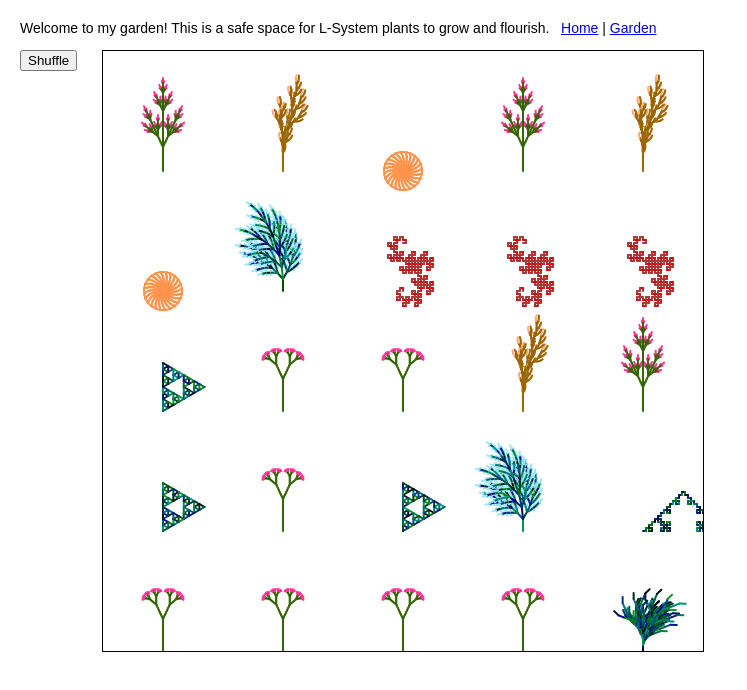
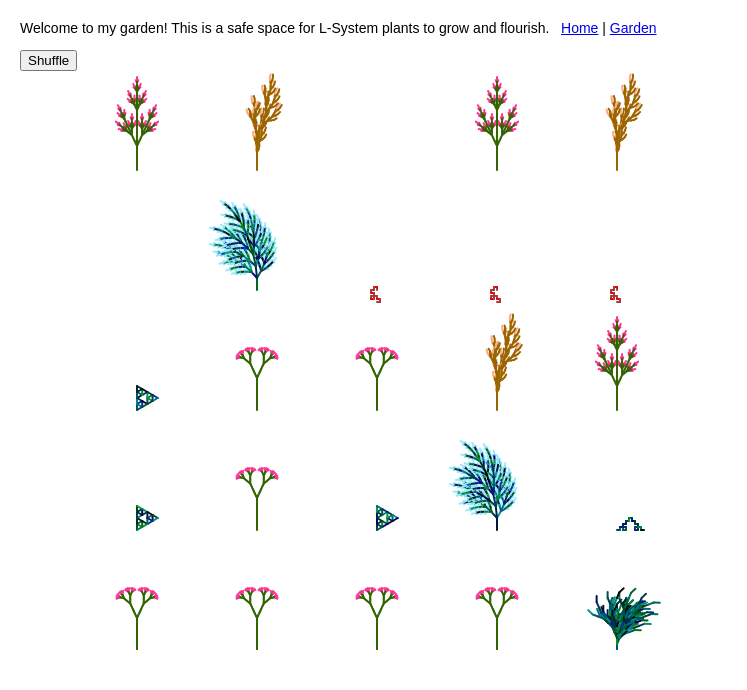
Before and after one commit to hd23408/reactive-garden, a React (Create React App) app: page /garden in a window 1280 px wide. Shown: the top 690 px of the page, without its empty margins (0-747 px from the left). Built offline with nearby package versions, Linux system fonts and the light colour scheme.

Commit message:
Added ability to set slightly random values for some properties, and to choose whether or not to see the growth steps

```diff
--- a/src/Home.js
+++ b/src/Home.js
@@ -7,34 +7,32 @@
   constructor(props) {
     super(props)
 
-
-
-
     const allOrgs = Organisms.toList();
     const numOrgs = allOrgs.size;
     var randomIndex = Math.floor(Math.random() * Math.floor(numOrgs));
     var rules = allOrgs.get(randomIndex).rules;
+
     this.initialState = {
-      rule: rules,
+      rule: Object.assign({}, rules, {addGrowSteps: true})
     }
 
     this.state = this.initialState
   }
 
-  handleSubmit = newRule => {
+  handleSubmit = (newRule) => {
     this.setState({ rule: newRule });
   }
 
 
   render() {
-    const { rule } = this.state
+    const { rule } = this.state;
 
     return (
     <div>
-      <div className="container">
-        <Form handleSubmit={this.handleSubmit} rule={rule} />
-        <LSystem rule={rule} colorful="true"/>
+      <div className="drawArea">
+        <LSystem rule={rule} />
       </div>
+      <Form handleSubmit={this.handleSubmit} rule={rule} />
     </div>
     )
   };
--- a/src/LSystem.js
+++ b/src/LSystem.js
@@ -17,7 +17,7 @@
         fColor,
         gColor,
         bangColor: The color codes to use for F, G, and ! lines respectively (defaults to "random")
-        grow: Boolean saying whether to draw the growing process or jump straight to the final design
+        currentRule: Boolean saying whether to draw the growing process or jump straight to the final design
     */
     super(props);
 
@@ -33,6 +33,7 @@
         needsToGrow: For complicated React reasons, a boolean indicating whether or not
             we've gone through the "growing" render process for this particular L-System
     */
+
     this.state = {
       turtleInstructions: Immutable.List(),
       turtleLines: Immutable.List(),
@@ -48,18 +49,15 @@
   drawLSystem() {
     const currentRule = this.props.rule;  // The information about how to build the system
     var instructions = currentRule.axiom; // The starting point
-    var addGrowSteps = true; // Whether or not to add all of the "steps" to show "growth"
+    var addGrowSteps = ('addGrowSteps' in currentRule &&
+      currentRule.addGrowSteps); // Whether or not to add all of the "steps" to show "growth"
     var replacements = []; // The actual replacement rules to perform (a list of objects
                            // with "findString" and "newString" keys)
-
-    if ('grow' in this.props) addGrowSteps =
-      (this.props.grow.toLowerCase() === 'true'); // Whether or not to draw the "growth" of the organism
 
     const debug = false; // Will output to console.log with replacement string information
 
     // Parse the replacement instructions
-
-    for(const replacement of currentRule.replacements.split(',')) {
+    for (const replacement of currentRule.replacements.split(',')) {
       const rule = replacement.split('=');
       const subst = {findString: rule[0].replace(/\(/,"").trim(), newString: rule[1].replace(/\)/,"").trim()};
       replacements.push(subst);
@@ -149,10 +147,13 @@
 
 
   /*
-    Utility function for converting to radians to make the math easier
+    Utility functions to make the math easier
   */
   toRadians(angle) {
     return angle * (Math.PI / 180);
+  }
+  randomInteger(min, max) {
+    return Math.floor(Math.random() * (max - min + 1) ) + min;
   }
 
   /*
@@ -162,98 +163,123 @@
     process in order to be visible
   */
   runTurtle(item) {
-
+    // Get the base, constant information about this rule
     const instructions = item;
     const currentRule = this.props.rule;
-    const colorful = ('colorful' in this.props && this.props.colorful.toLowerCase() === 'true');
+    const ruleAngle = Number(currentRule.angle);
+    const ruleStep = Number(currentRule.step);
 
-    var fColor = "random";
+    // Set our initial colors
+    var fColor = "RANDOM";
     if ('fColor' in currentRule) fColor = currentRule.fColor;
     fColor = fColor.toUpperCase();
-
-    var gColor = "random";
+    var gColor = "RANDOM";
     if ('gColor' in currentRule) gColor = currentRule.gColor;
     gColor = gColor.toUpperCase();
-
-    var bangColor = "random";
+    var bangColor = "RANDOM";
     if ('bangColor' in currentRule) bangColor = currentRule.bangColor;
     bangColor = bangColor.toUpperCase();
 
+    // Set our initial angle and X/Y coordinates
     var currentAngle = 90;
     var currentX = Number(currentRule.startX);
     var currentY = Number(currentRule.startY);
     var locations = Immutable.Stack();
 
     // This structure is what we'll ultimately add to this.state.turtleLines;
-    // note that it's hidden by default
+    // Note that it's hidden by default in the CSS (the "grow" function shows it)
     var turtleLines = {
-      visibility: "hidden drawArea",
+      visibility: "hidden drawing",
       lines: Immutable.List(),
     };
 
-    const angle = Number(currentRule.angle);
-    const step = Number(currentRule.step);
+    // Initial values for variables that we'll use in the loop
+    var stepColor = "#000000";
+    var stepSize = ruleStep;
+    var turnAngle = ruleAngle;
+    var turnDirection = '+';
 
-    var colorSeed = 1;
-    var newColor = "#000000";
-
-    // For each character in the string
+    // Okay, now loop over each character in the string
     for (var i = 0; i < instructions.length; i++) {
       const c = instructions.charAt(i).toUpperCase();
 
-      // If we want this to be 'colorful' then just for variety,
-      // let's add a random color (in the blue/green
-      // colorspace) to each line we draw.
-      // TODO: Make this ombre as it recurses or something clever like that
-      if (colorful) {
-        colorSeed = Math.floor(Math.random() * Math.floor(9999));
-        newColor = "#00" + String(colorSeed).padStart(4, '0');
-      }
+      // F and G mean "draw the turtle one interval"
+      if (c === 'F' || c === 'G' || c === '!') {
 
-      if (c === 'F' || c === 'G') {
-        // If it's an "F" or a "G", add a line and move the turtle
-        const point1 = new Immutable.Map({x: currentX, y: currentY,});
-        currentX = currentX + step * Math.cos(this.toRadians(currentAngle));
-        currentY = currentY - step * Math.sin(this.toRadians(currentAngle));
-        const point2 = new Immutable.Map({x: currentX, y: currentY,});
+        // Set the color
+        if (c === 'F') {
+          stepColor = fColor;
+        } else if (c === 'G') {
+          stepColor = gColor;
+        } else if (c ==='!') {
+          stepColor = bangColor;
+        }
+        if (stepColor === 'RANDOM') {
+          stepColor = "#00" + String(this.randomInteger(0, 9999)).padStart(4, '0');
+        }
 
-        if (c === 'F' && fColor !== 'RANDOM') newColor = fColor;
-        if (c === 'G' && gColor !== 'RANDOM') newColor = gColor;
+        // Set the length; start with what the rule says
+        stepSize = ruleStep;
 
-        turtleLines.lines = turtleLines.lines.push(Immutable.Map({
-          line: Immutable.List([point1, point2]),
-          color: newColor,
-        }));
+        // Assuming it's not a "!" (we handle !s differently, below),
+        // Set the step size based on what the "wrongStepChance"
+        // is set to. (If the step size is supposed to be "wrong",
+        // the set it to a random size between 1 and twice the current step.)
+        if (c !== '!' && Math.random() < currentRule.wrongStepChance) {
+          stepSize = this.randomInteger(1, (2 * ruleStep));
+        }
 
-      } else if (c === '!') {
         // If it's an exclamation point, we need to find out how big it's
         // supposed to be depending on how many "*"s come after it
-        var n = 1;
-        while (i + n < instructions.length && instructions.charAt(i + n) === '*') {
-          n += 1;
+        if (c === '!') {
+          var n = 1;
+          while (i + n < instructions.length && instructions.charAt(i + n) === '*') n++;
+          // Skootch forward to the end of the "*"s (less one, because the
+          // loop will add one to us regardless).
+          i = i + n - 1;
+
+          // Okay, now we've moved our "cursor" through the instructions
+          // to the appropriate place, and 'n' contains the number of "step sizes"
+          // to move; multiply the original "rule" step size by n for this line.
+          stepSize = ruleStep * n;
         }
-        // And skootch forward to the end of the "*"s (less one, because the
-        // loop will add one to us regardless)
-        i = i + n - 1;
 
-        if (bangColor !== 'RANDOM') newColor = bangColor;
-
-        // And finally, add a line of the appropriate size
+        // FINALLY! Add a line and move the turtle
         const point1 = new Immutable.Map({x: currentX, y: currentY,});
-        currentX = currentX + step * n * Math.cos(this.toRadians(currentAngle));
-        currentY = currentY - step * n * Math.sin(this.toRadians(currentAngle));
+        currentX = currentX + stepSize * Math.cos(this.toRadians(currentAngle));
+        currentY = currentY - stepSize * Math.sin(this.toRadians(currentAngle));
         const point2 = new Immutable.Map({x: currentX, y: currentY,});
 
         turtleLines.lines = turtleLines.lines.push(Immutable.Map({
           line: Immutable.List([point1, point2]),
-          color: newColor,
+          color: stepColor,
         }));
 
-      } else if (c === '+') {
-        // If it's a turn, change the angle
-        currentAngle += angle; // turn left
-      } else if (c === '-') {
-        currentAngle -= angle; // turn right)
+      } else if (c === '+' || c === '-') {
+
+        // Adjust the angle based on the rule's "wrongAngleChance")
+        turnAngle = ruleAngle;
+        if (Math.random() < currentRule.wrongAngleChance) {
+          // Like with the step size, make the "wrong angle" anywhere
+          // from 0 to twice the defined angle
+          turnAngle = this.randomInteger(0, (2 * ruleAngle));
+        }
+
+        // Start with the prescribed turn direction
+        // ('+' is 'left'; '-' is 'right')
+        turnDirection = c;
+        // Then, the direction should be reversed some of the time
+        if (Math.random() < currentRule.wrongTurnChance) {
+          if (turnDirection === '+') turnDirection = '-';
+          else turnDirection = '+';
+        }
+
+        if (turnDirection === '+') {
+          currentAngle += turnAngle;
+        } else {
+          currentAngle -= turnAngle;
+        }
+
       } else if (c === '[') {
         // Push current value of X,Y from locations
         const currPos = {X: currentX, Y: currentY, A: currentAngle};
@@ -297,9 +323,9 @@
     for (var i = 0; i < turtleLines.size; i++) {
 
       if (i !== 0) {
-        turtleLines.get(i-1).visibility = "hidden drawArea";
+        turtleLines.get(i-1).visibility = "hidden drawing";
       }
-      turtleLines.get(i).visibility = "drawArea";
+      turtleLines.get(i).visibility = "drawing";
       this.setState(prevState => {
         return {
           turtleLines: turtleLines,
@@ -319,6 +345,7 @@
   // sorry, React developers)
   UNSAFE_componentWillMount() {
     this.drawLSystem();
+
   }
 
   // And, after everything is drawn and
--- a/src/index.css
+++ b/src/index.css
@@ -3,10 +3,13 @@
   margin: 20px;
 }
 
-.button {
-  float: left;
+.hidden {
+  display: none;
 }
-.drawArea {
+
+/* --- Various div classes --- */
+
+div.drawArea {
   width: 600px;
   height: 600px;
   border: 1px solid black;
@@ -18,11 +21,7 @@
   clear: left;
 }
 
-.hidden {
-  display: none;
-}
-
-.instructions {
+div.instructions {
   width: 500px;
   border: 1px solid black;
   padding: 15px;
@@ -32,53 +31,59 @@
   clear: right;
 }
 
-.examples {
-  width: 650px;
+div.examples {
+  width: 570px;
   border: 1px solid black;
   padding: 15px;
-  margin-right: 100px;
-  margin-top: 10px;
+  margin-left: 25px;
+  margin-top: 610px;
   float: left;
   clear: left;
 }
+
+/* --- Input form and example buttons --- */
 
 form input {
   margin-left: 10px;
   margin-right: 10px;
   font-weight: bold;
 }
-
 form input[type=button] {
   margin-left: 100px;
   margin-top: 20px;
   border: 3px solid black;
   font-weight: bold;
-
 }
-
 form label {
   color: gray;
 }
+
+
+ul.columns {
+  column-count: 3;
+  list-style-type: none;
+}
+ul.columns button {
+  margin-top: 15px;
+  font-size: 16px;
+}
+div.button {
+  float: left;
+}
+
+/* --- Turtle-related classes --- */
 
 .path {
   fill: none;
   stroke-width: 2px;
   stroke-linejoin: crop;
   stroke-linecap: round;
-
 }
 
-ul.columns {
-  column-count: 3;
-  list-style-type: none;
+.drawing {
+  width: 600px;
+  height: 600px;
+  cursor: crosshair;
+  position: absolute;
+  float: left;
 }
-
-ul.columns button {
-  margin-left: 10px;
-  margin-top: 15px;
-  font-size: 16px;
-}
-.drawing {
-  width: 100%;
-  height: 100%;
-}
```
Also changed, not shown: src/Form.js (+110 -57 lines), src/Organisms.js (+111 -75 lines).
